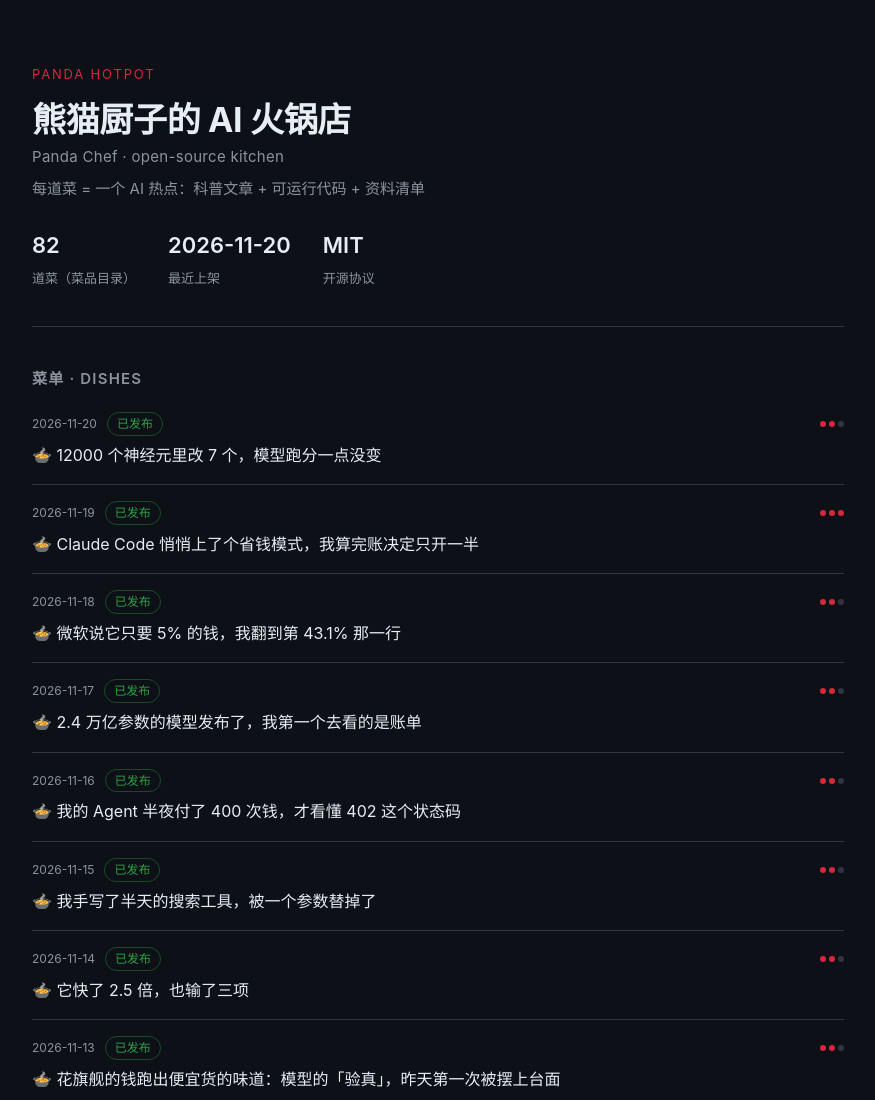
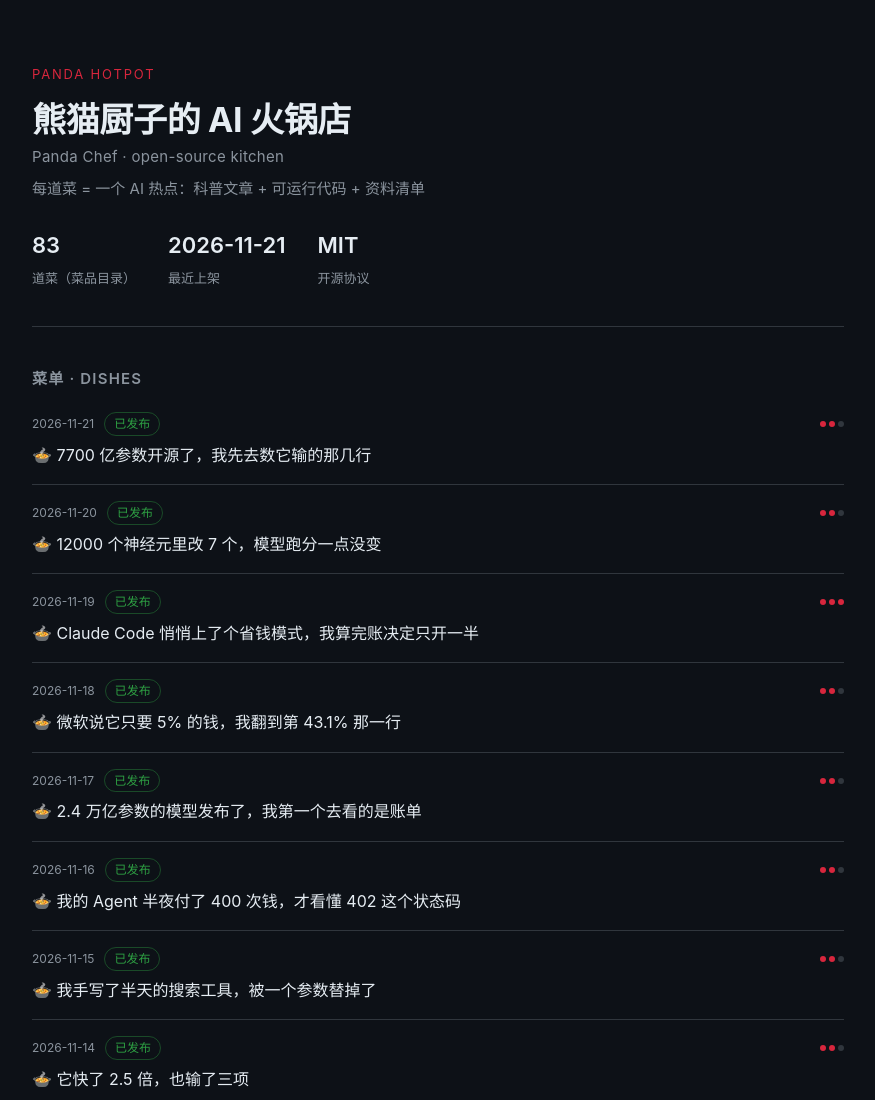
Before and after one commit to panda-chef/panda-hotpot, a plain HTML site: page docs/index.html in a window 1280 px wide. Shown: the top 1100 px of the page, without its empty margins (202-1077 px from the left). Drawn offline with Linux system fonts and the light colour scheme.

Commit message:
🍲 同步 2026-11-21 菜品

```diff
--- a/docs/index.html
+++ b/docs/index.html
@@ -58,14 +58,18 @@
       <h1>熊猫厨子的 AI 火锅店<small>Panda Chef · open-source kitchen</small></h1>
       <p class="tagline">每道菜 = 一个 AI 热点：科普文章 + 可运行代码 + 资料清单</p>
       <div class="stats">
-        <div class="stat"><b>82</b><span>道菜（菜品目录）</span></div>
-        <div class="stat"><b>2026-11-20</b><span>最近上架</span></div>
+        <div class="stat"><b>83</b><span>道菜（菜品目录）</span></div>
+        <div class="stat"><b>2026-11-21</b><span>最近上架</span></div>
         <div class="stat"><b>MIT</b><span>开源协议</span></div>
       </div>
     </header>
 
     <h2>菜单 · Dishes</h2>
     <ul class="dishes">
+      <li class="dish">
+        <div class="meta"><span class="date">2026-11-21</span><span class="badge ok">已发布</span><span class="heat" title="热度"><i class="on"></i><i class="on"></i><i class=""></i></span></div>
+        <a class="title" href="https://github.com/panda-chef/panda-hotpot/blob/main/dishes/2026-11-21-7700-%E4%BA%BF%E5%8F%82%E6%95%B0%E5%BC%80%E6%BA%90%E4%BA%86%EF%BC%8C%E6%88%91%E5%85%88%E5%8E%BB%E6%95%B0%E5%AE%83%E8%BE%93%E7%9A%84%E9%82%A3%E5%87%A0%E8%A1%8C/README.md">🍲 7700 亿参数开源了，我先去数它输的那几行</a>
+      </li>
       <li class="dish">
         <div class="meta"><span class="date">2026-11-20</span><span class="badge ok">已发布</span><span class="heat" title="热度"><i class="on"></i><i class="on"></i><i class=""></i></span></div>
         <a class="title" href="https://github.com/panda-chef/panda-hotpot/blob/main/dishes/2026-11-20-12000-%E4%B8%AA%E7%A5%9E%E7%BB%8F%E5%85%83%E9%87%8C%E6%94%B9-7-%E4%B8%AA%EF%BC%8C%E6%A8%A1%E5%9E%8B%E8%B7%91%E5%88%86%E4%B8%80%E7%82%B9%E6%B2%A1/README.md">🍲 12000 个神经元里改 7 个，模型跑分一点没变</a>
```
Also changed, not shown: 2 other files.
